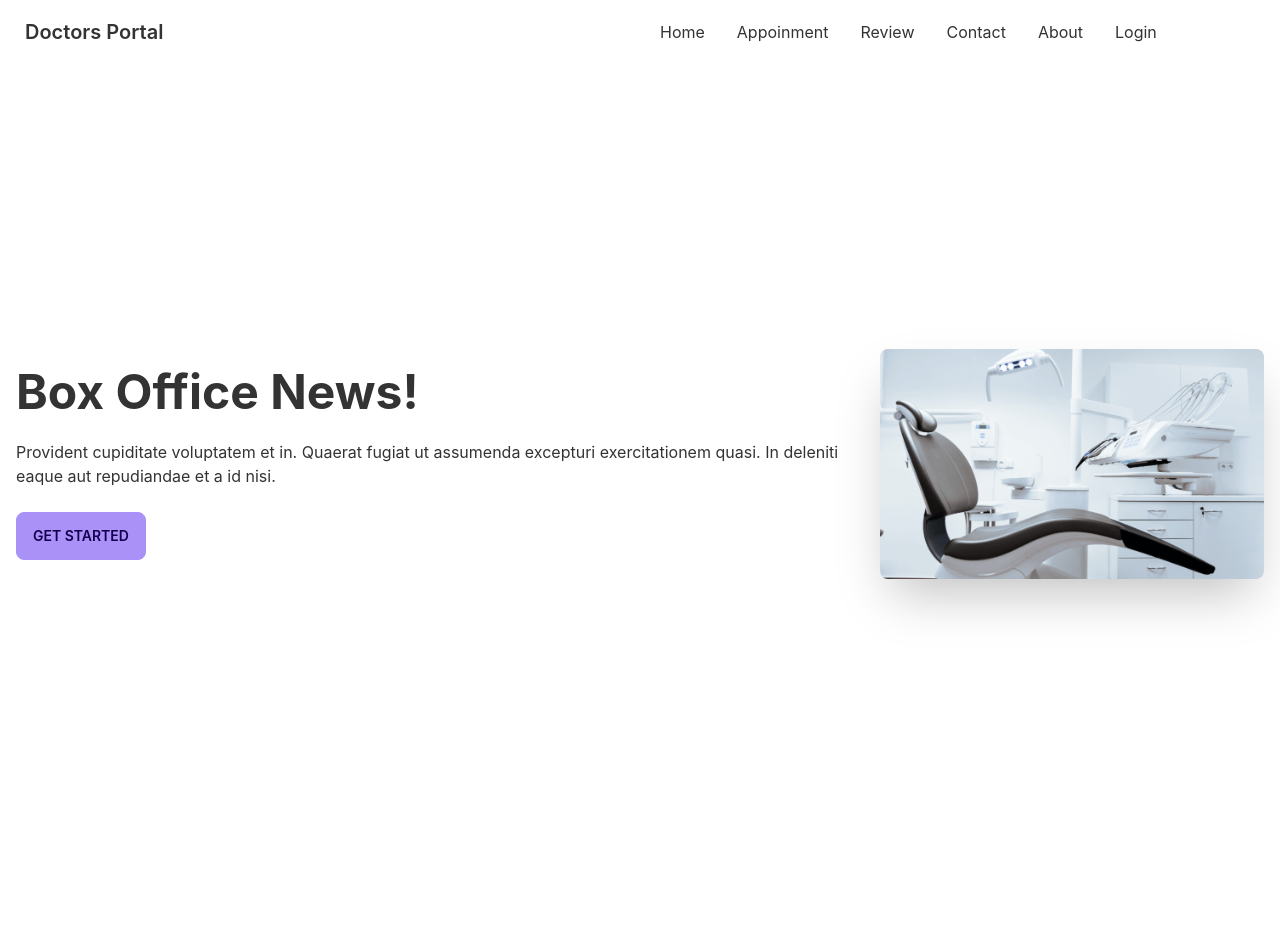
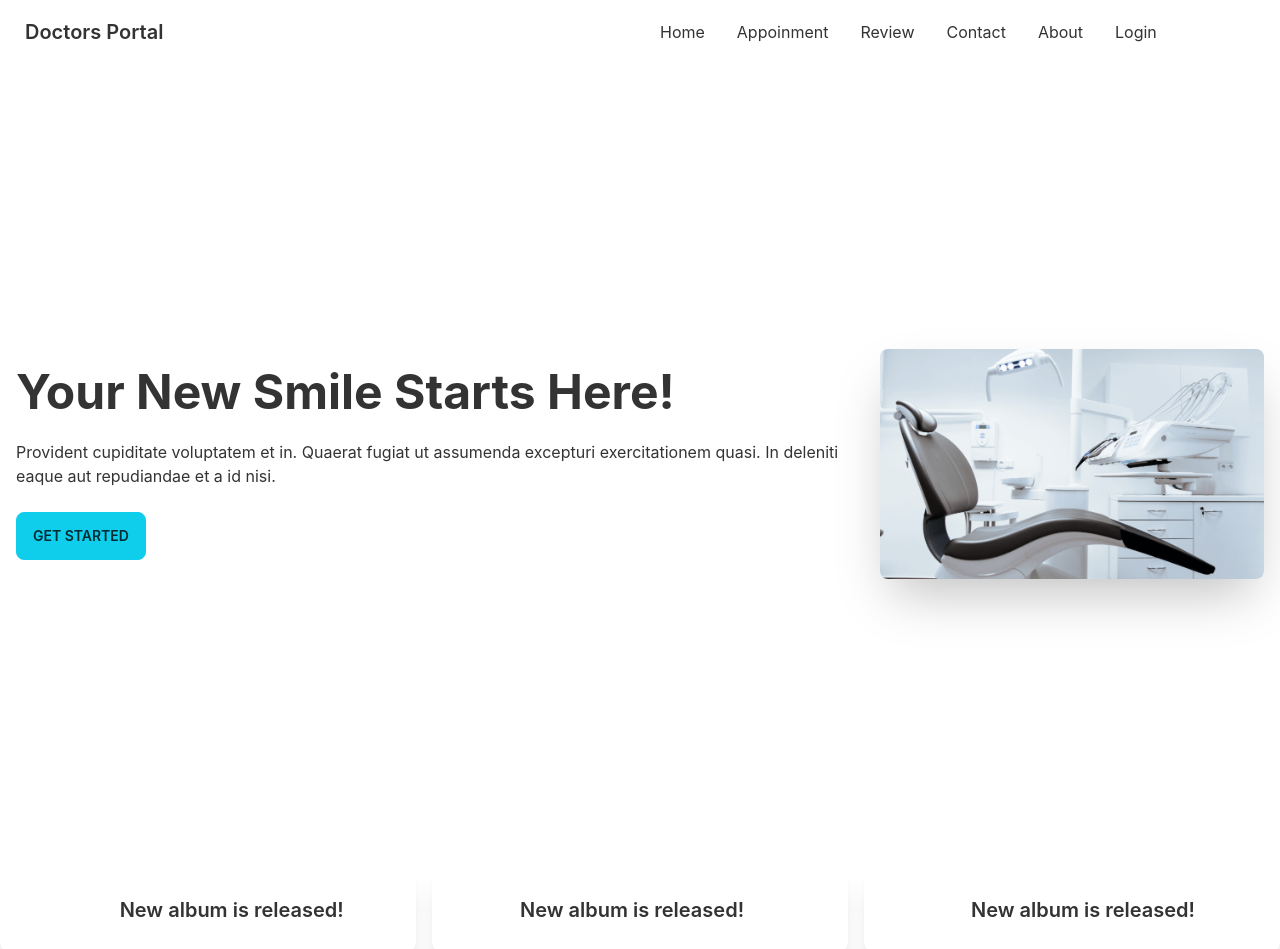
Before and after one commit to nadimahmed1/doctors-portal-client, a React (Create React App) app: page / in a window 1280 px wide. Shown: the top 949 px of the page. Before the commit the page ends 864 px from the top, so only its background shows below. Built offline with nearby package versions, Linux system fonts and the light colour scheme.

Commit message:
somthing card added

```diff
--- a/src/Pages/Home/Banner.js
+++ b/src/Pages/Home/Banner.js
@@ -7,7 +7,7 @@
             <div class="hero-content flex-col lg:flex-row-reverse">
                 <img src={cheir} class="max-w-sm rounded-lg shadow-2xl" />
                 <div>
-                    <h1 class="text-5xl font-bold">Box Office News!</h1>
+                    <h1 class="text-5xl font-bold">Your New Smile Starts Here!</h1>
                     <p class="py-6">Provident cupiditate voluptatem et in. Quaerat fugiat ut assumenda excepturi exercitationem quasi. In deleniti eaque aut repudiandae et a id nisi.</p>
                     <button class="btn btn-primary">Get Started</button>
                 </div>
--- a/src/Pages/Home/Home.js
+++ b/src/Pages/Home/Home.js
@@ -1,10 +1,12 @@
 import React from 'react';
 import Banner from './Banner';
+import Info from './Info';
 
 const Home = () => {
     return (
         <div>
             <Banner></Banner>
+            <Info></Info>
         </div>
     );
 };
--- /dev/null
+++ b/src/Pages/Home/Info.js
@@ -0,0 +1,18 @@
+import React from 'react';
+import InfoCard from './InfoCard';
+import clock from '../../assets/icons/clock.svg';
+import marker from '../../assets/icons/marker.svg';
+import phone from '../../assets/icons/phone.svg';
+
+
+const Info = () => {
+    return (
+        <div className='grid grid-cols-1 lg:grid-cols-3 gap-4'>
+            <InfoCard img={clock}></InfoCard>
+            <InfoCard img={marker}></InfoCard>
+            <InfoCard img={phone}></InfoCard>
+        </div>
+    );
+};
+
+export default Info;
--- /dev/null
+++ b/src/Pages/Home/InfoCard.js
@@ -0,0 +1,14 @@
+import React from 'react';
+
+const InfoCard = ({ img }) => {
+    return (
+        <div class="card lg:card-side bg-base-100 shadow-xl bg-accent">
+            <figure><img src={img} alt="Album" /></figure>
+            <div class="card-body">
+                <h2 class="card-title">New album is released!</h2>
+            </div>
+        </div>
+    );
+};
+
+export default InfoCard;
--- a/tailwind.config.js
+++ b/tailwind.config.js
@@ -8,9 +8,9 @@
     themes: [
       {
         mytheme: {
-          primary: "#a991f7",
-          secondary: "#f6d860",
-          accent: "#37cdbe",
+          primary: "#0FCEEC",
+          secondary: "#19D3AE",
+          accent: "#3A4256",
           neutral: "#3d4451",
           "base-100": "#ffffff",
         },
```
